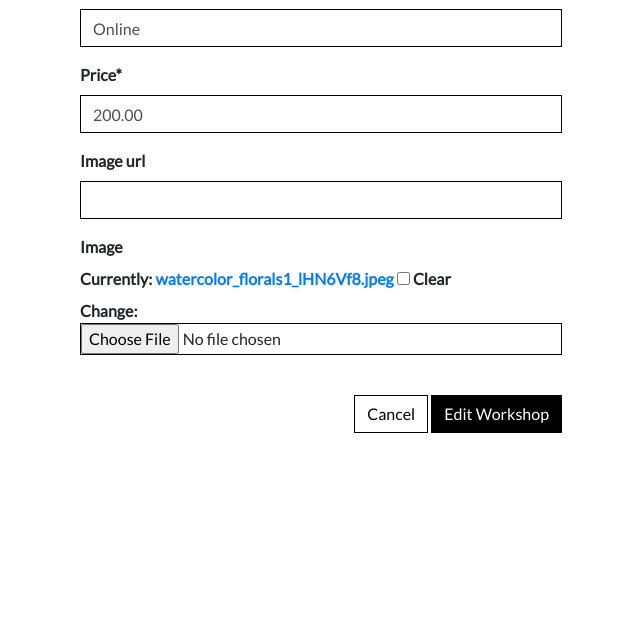
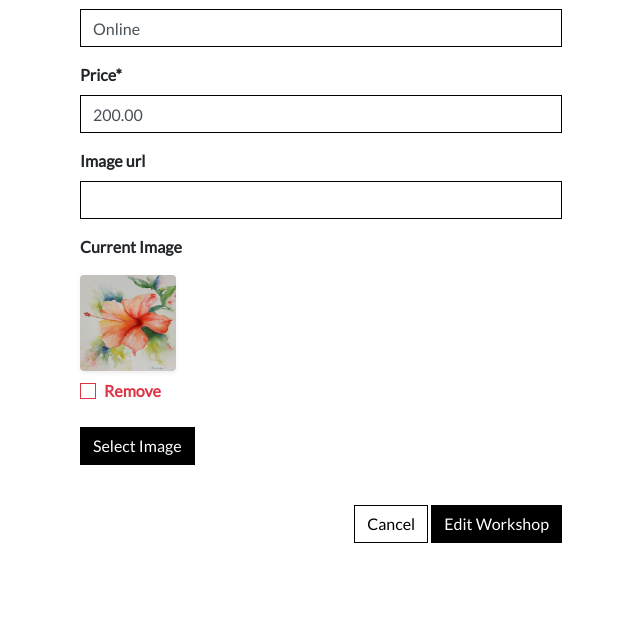
Before and after one commit to Anindita123-code/MS4-full-stack-artsea, a Django app: page /workshop/edit/3 in a window 1280 px wide. Shown: the part 1060-1683 px from the top of the page, without its empty margins (63-703 px from the left). Before the commit the page ends 1493 px from the top, so only its background shows below. Run offline with Django 3.2, Linux system fonts and the light colour scheme; the visitor is signed in with stand-in values (Sample User, id 1); data comes from the database, SQL or seed files in the repository; some libraries are stand-ins or nearby versions; some web fonts are replaced.

Commit message:
add and edit workshop image handling with widgets.py

```diff
--- a/artsea/settings.py
+++ b/artsea/settings.py
@@ -49,10 +49,6 @@ INSTALLED_APPS = [
     'checkout',
     'profiles',
     'blog',
-
-    # 'bootstrap_datepicker_plus',
-    # 'bootstrap4'
-
 ]
 
 
--- a/home/static/css/base.css
+++ b/home/static/css/base.css
@@ -145,6 +145,35 @@ footer {
     color: black !important;
 }
 
+/* Workshop Form */
+
+.btn-file {
+    position: relative;
+    overflow: hidden;
+}
+
+.btn-file input[type="file"] {
+    position: absolute;
+    top: 0;
+    right: 0;
+    min-width: 100%;
+    min-height: 100%;
+    opacity: 0;
+    cursor: pointer;
+}
+
+.custom-checkbox .custom-control-label::before {
+    border-radius: 0;
+    border-color: #dc3545;
+}
+
+.custom-checkbox .custom-control-input:checked~.custom-control-label::before {
+    background-color: #dc3545;
+    border-color: #dc3545;
+    border-radius: 0;
+}
+
+
 /* Style for blog pages */
 .blog-title-font {
     font-family: 'Roboto Slab', serif;
--- a/workshop/forms.py
+++ b/workshop/forms.py
@@ -1,6 +1,6 @@
 from django import forms
 from .models import Workshop, Category
-# from .widgets import CustomClearableFileInput
+from .widgets import CustomClearableFileInput
 
 
 class WorkshopForm(forms.ModelForm):
@@ -9,7 +9,8 @@ class WorkshopForm(forms.ModelForm):
         model = Workshop
         fields = '__all__'
 
-    # image = forms.ImageField(label='image', required=False, widget=CustomClearableFileInput)
+    image = forms.ImageField(
+        label='image', required=False, widget=CustomClearableFileInput)
 
     def __init__(self, *args, **kwargs):
         super().__init__(*args, **kwargs)
--- /dev/null
+++ b/workshop/templates/workshop/custom_widgets_templates/custom_clearable_file_input.html
@@ -0,0 +1,20 @@
+{% if widget.is_initial %}
+    <p>{{ widget.initial_text }} </p>
+    <a href="{{ widget.value.url }}">
+        <img width="96" height="96" class="rounded shadow-sm" src="{{ widget.value.url }}">
+    </a>
+
+   {% if not widget.required %}
+        <div class="custom-control custom-checkbox mt-2">
+            <input class="custom-control-input" type="checkbox" name="{{ widget.checkbox_name }}" id="{{ widget.checkbox_id }}">
+            <label class="custom-control-label text-danger" for="{{ widget.checkbox_id }}">{{ widget.clear_checkbox_label }}</label>
+        </div>
+    {% endif %}<br>
+
+    {{ widget.input_text }}
+
+{% endif %}
+<span class="btn btn-black rounded-0 btn-file">
+    Select Image <input id="new-image" type="{{ widget.type }}" name="{{ widget.name }}"{% include "django/forms/widgets/attrs.html" %}>
+</span>
+<strong><p class="text-danger" id="filename"></p></strong>
--- a/workshop/templates/workshop/edit_workshop.html
+++ b/workshop/templates/workshop/edit_workshop.html
@@ -23,7 +23,13 @@
             <div class="col-12 col-md-6">
                 <form method="POST" action="{% url 'edit_workshop' workshop.id %}" class="form mb-2" enctype="multipart/form-data">
                     {% csrf_token %}
-                    {{ form | crispy }}
+                    {% for field in form %}
+                        {% if field.name != 'image' %}
+                            {{ field | as_crispy_field }}
+                        {% else %}
+                            {{ field }}
+                        {% endif %}
+                    {% endfor %}
                     <div class="text-right">
                         <br>
                         <a class="btn btn-outline-black rounded-0" href="{% url 'workshops' %}">Cancel</a>
--- a/workshop/templates/workshop/workshops.html
+++ b/workshop/templates/workshop/workshops.html
@@ -33,9 +33,13 @@
                             <a href="{% url 'workshop_details' workshop.id %}">
                                 <img height="300" class="card-img-top " src="{{ workshop.image.url }}" alt="{{ workshop.name }}">
                             </a>
+                        {% elif workshop.image_url %}
+                            <a href="{% url 'workshop_details' workshop.id %}">
+                                <img height="300" class="card-img-top " src="{{ workshop.image_url }}" alt="{{ workshop.name }}">
+                            </a>
                         {% else %}
                             <a href="{% url 'workshop_details' workshop.id %}">
-                                <img height="300" class="card-img-top" src="/media/No_Image.jpeg" alt="{{ workshop.name }}">
+                                <img height="300" class="card-img-top" src="{{ MEDIA_URL }}No_Image.jpeg" alt="{{ workshop.name }}">
                             </a>
                         {% endif %}
                             <div class="card-body pb-0">
--- a/workshop/widgets.py
+++ b/workshop/widgets.py
@@ -6,4 +6,4 @@ class CustomClearableFileInput(ClearableFileInput):
     clear_checkbox_label = _('Remove')
     initial_text = _('Current Image')
     input_text = _('')
-    template_name = 'products/custom_widgets_templates/custom_clearable_file_input.html'
+    template_name = 'workshop/custom_widgets_templates/custom_clearable_file_input.html'
```
Also changed, not shown: workshop/templates/workshop/add_workshop.html (+16 -1 lines), workshop/templates/workshop/workshop_detail.html (+7 -3 lines), media/oil_portrait_B8pKpek.jpg (added).
